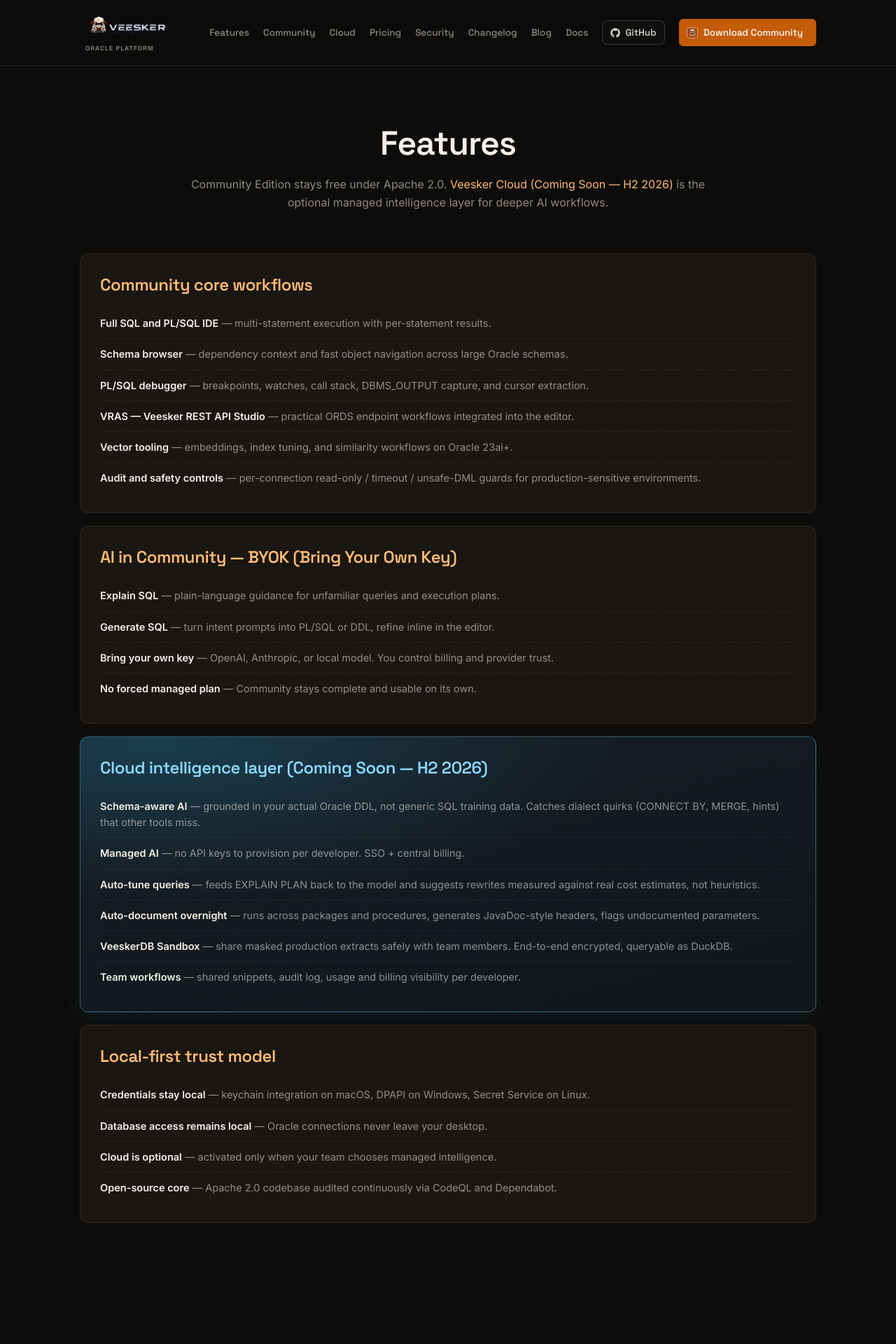
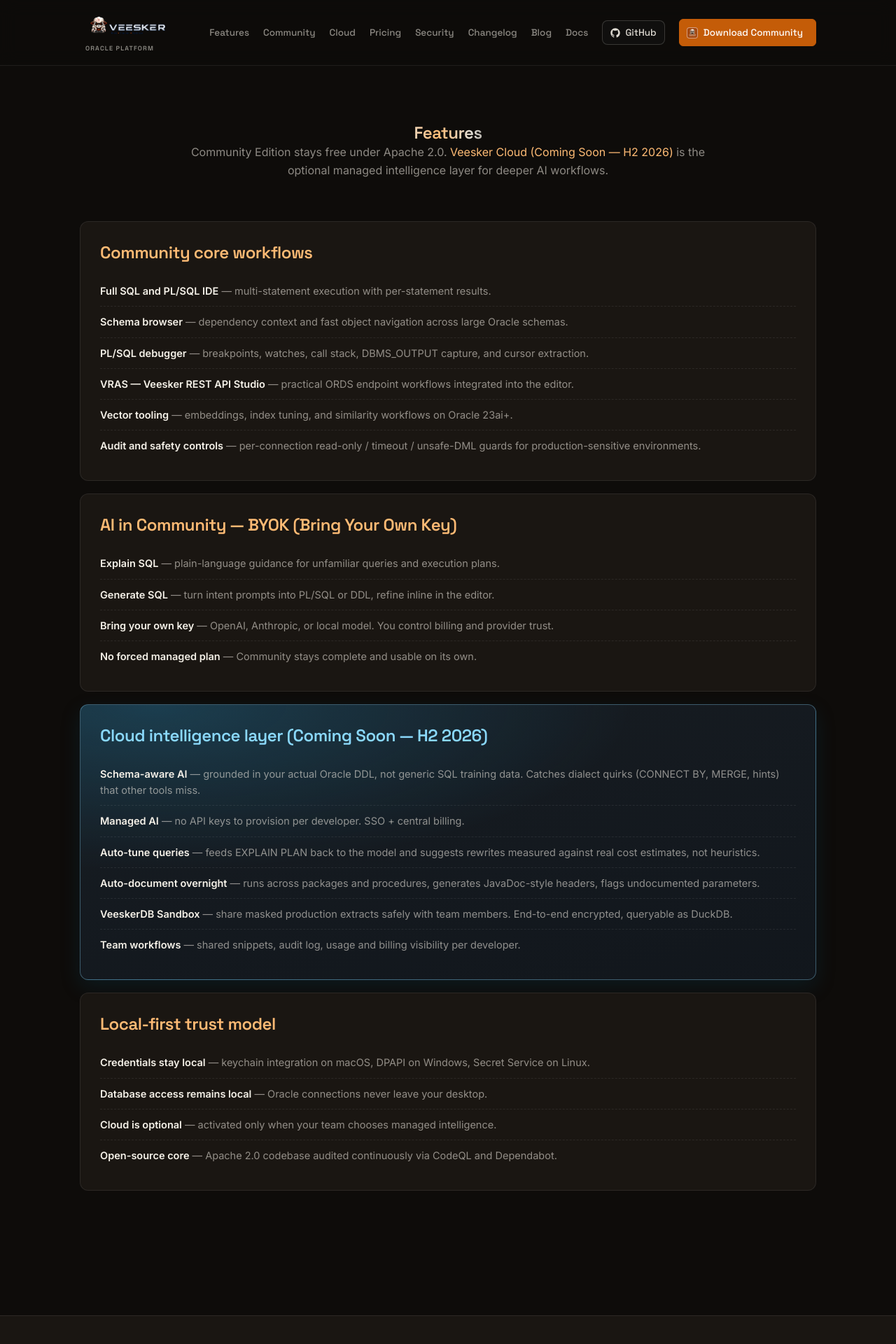
Before and after one commit to gevianajr/veesker-site, a SvelteKit app: page /features in a window 1280 px wide. Shown: the top 1920 px of the page at 70% size. Built offline with nearby package versions, Linux system fonts and the light colour scheme.

Commit message:
feat: add animations to /features, /pricing, /download

```diff
--- a/src/routes/features/+page.svelte
+++ b/src/routes/features/+page.svelte
@@ -1,5 +1,9 @@
 <script lang="ts">
   import Seo from "$lib/seo.svelte";
+  import ShimmerText from "$lib/components/ShimmerText.svelte";
+  import ScrollReveal from "$lib/components/ScrollReveal.svelte";
+  import TiltCard from "$lib/components/TiltCard.svelte";
+  import { spotlight } from "$lib/actions/spotlight";
 </script>
 
 <Seo
@@ -12,7 +16,7 @@
 
 <section class="hero">
   <div class="container">
-    <h1>Features</h1>
+    <ShimmerText as="h1">Features</ShimmerText>
     <p class="lead">
       Community Edition stays free under Apache 2.0. <a href="/pricing#cloud">Veesker Cloud (Coming Soon — H2 2026)</a>
       is the optional managed intelligence layer for deeper AI workflows.
@@ -22,7 +26,9 @@
 
 <section class="content">
   <div class="container">
-    <div class="feat-block">
+    <ScrollReveal stagger={0.12}>
+      <TiltCard>
+        <div class="feat-block" use:spotlight>
           <h2>Community core workflows</h2>
           <ul>
             <li><strong>Full SQL and PL/SQL IDE</strong> — multi-statement execution with per-statement results.</li>
@@ -33,8 +39,10 @@
             <li><strong>Audit and safety controls</strong> — per-connection read-only / timeout / unsafe-DML guards for production-sensitive environments.</li>
           </ul>
         </div>
+      </TiltCard>
 
-    <div class="feat-block">
+      <TiltCard>
+        <div class="feat-block" use:spotlight>
           <h2>AI in Community — BYOK (Bring Your Own Key)</h2>
           <ul>
             <li><strong>Explain SQL</strong> — plain-language guidance for unfamiliar queries and execution plans.</li>
@@ -43,8 +51,10 @@
             <li><strong>No forced managed plan</strong> — Community stays complete and usable on its own.</li>
           </ul>
         </div>
+      </TiltCard>
 
-    <div class="feat-block cloud-block" id="cloud">
+      <TiltCard>
+        <div class="feat-block cloud-block" id="cloud" use:spotlight>
           <h2>Cloud intelligence layer (Coming Soon — H2 2026)</h2>
           <ul>
             <li><strong>Schema-aware AI</strong> — grounded in your actual Oracle DDL, not generic SQL training data. Catches dialect quirks (CONNECT BY, MERGE, hints) that other tools miss.</li>
@@ -55,8 +65,10 @@
             <li><strong>Team workflows</strong> — shared snippets, audit log, usage and billing visibility per developer.</li>
           </ul>
         </div>
+      </TiltCard>
 
-    <div class="feat-block">
+      <TiltCard>
+        <div class="feat-block" use:spotlight>
           <h2>Local-first trust model</h2>
           <ul>
             <li><strong>Credentials stay local</strong> — keychain integration on macOS, DPAPI on Windows, Secret Service on Linux.</li>
@@ -65,6 +77,8 @@
             <li><strong>Open-source core</strong> — Apache 2.0 codebase audited continuously via CodeQL and Dependabot.</li>
           </ul>
         </div>
+      </TiltCard>
+    </ScrollReveal>
   </div>
 </section>
 
```
Also changed, not shown: src/routes/download/+page.svelte (+7 -1 lines), src/routes/pricing/+page.svelte (+22 -2 lines). Lines whose indentation alone changed are shown as unchanged.
